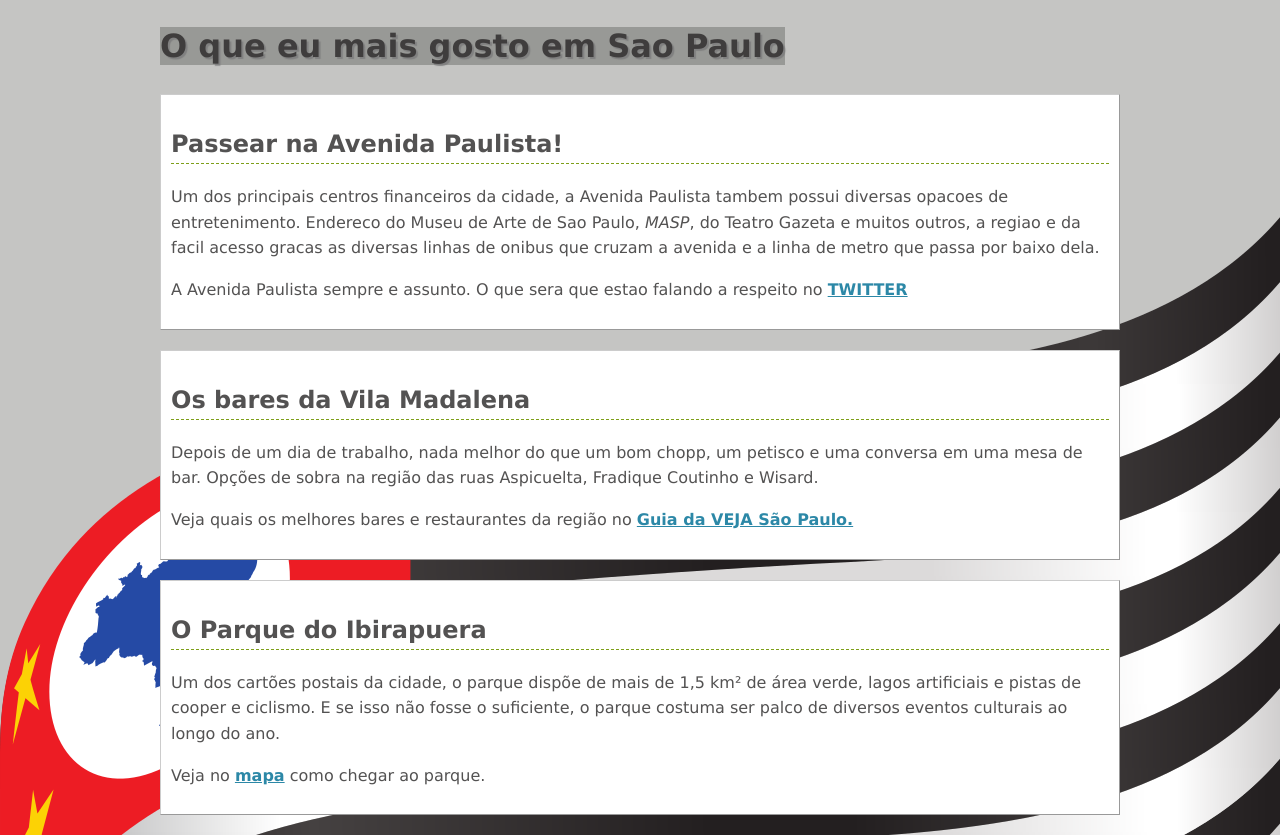
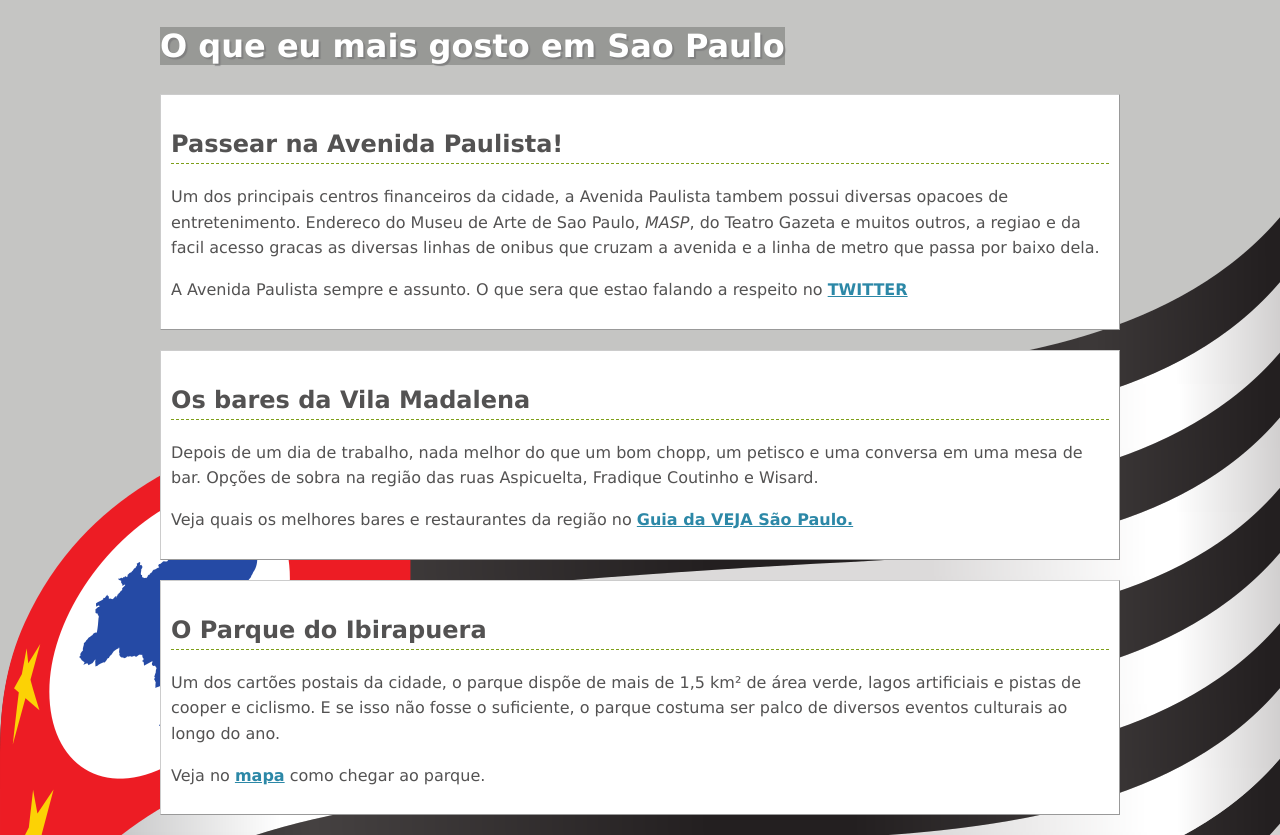
Before and after one commit to mrcomputer2018/aula_codigo, a website: page index.html in a window 1280 px wide. In both pictures the pointer is over the link "O que eu mais gosto em Sao Paulo". Drawn offline with Linux system fonts and the light colour scheme; files whose address does not match are found by name.

Commit message:
mudance de cor da fonte com mouse

```diff
--- a/css/style.css
+++ b/css/style.css
@@ -30,3 +30,5 @@ h1 a {
 }
 h1 a:hover	{
     background-color: rgb(152, 153, 150);
+    color: white;
+}
```
